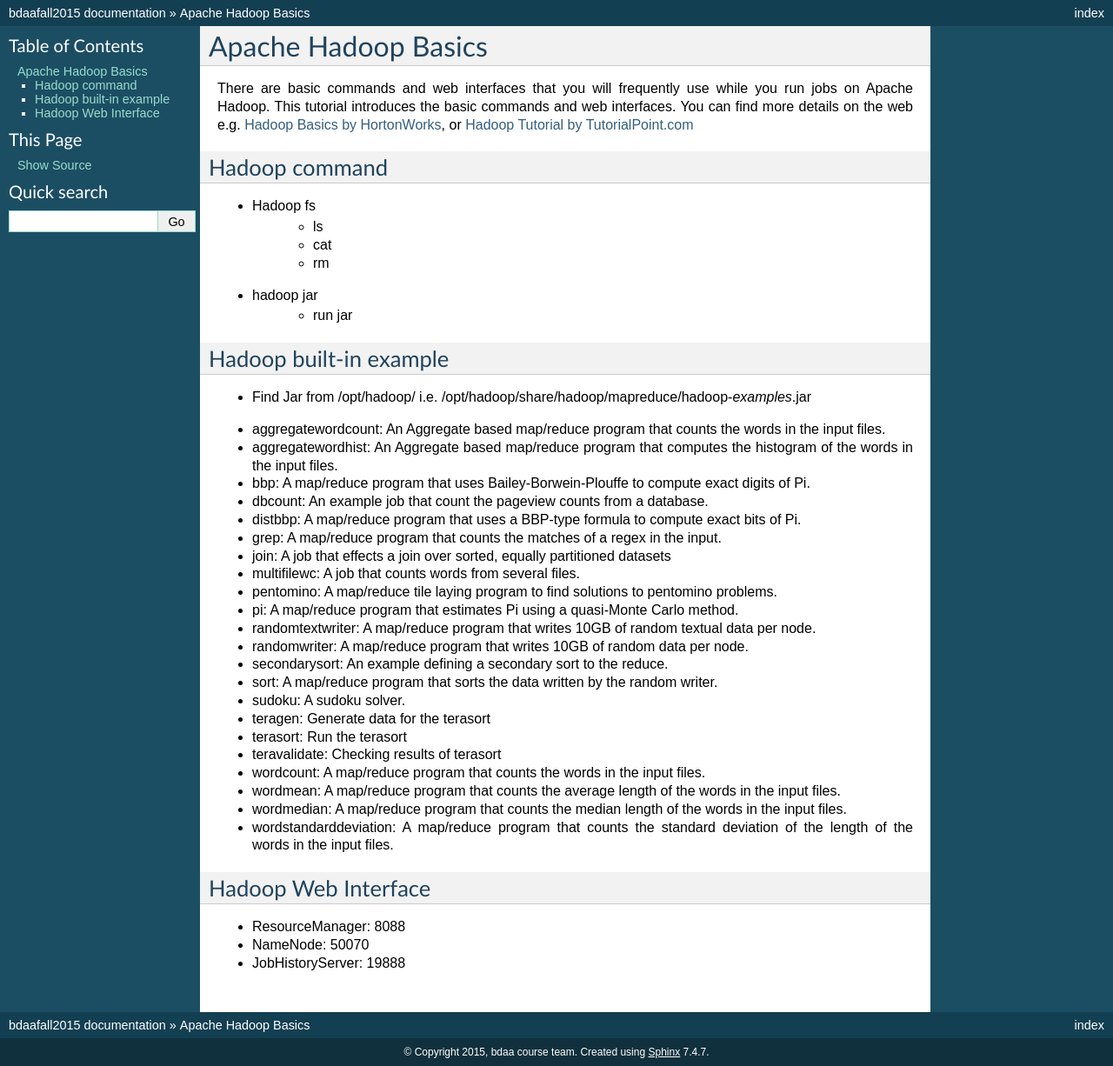
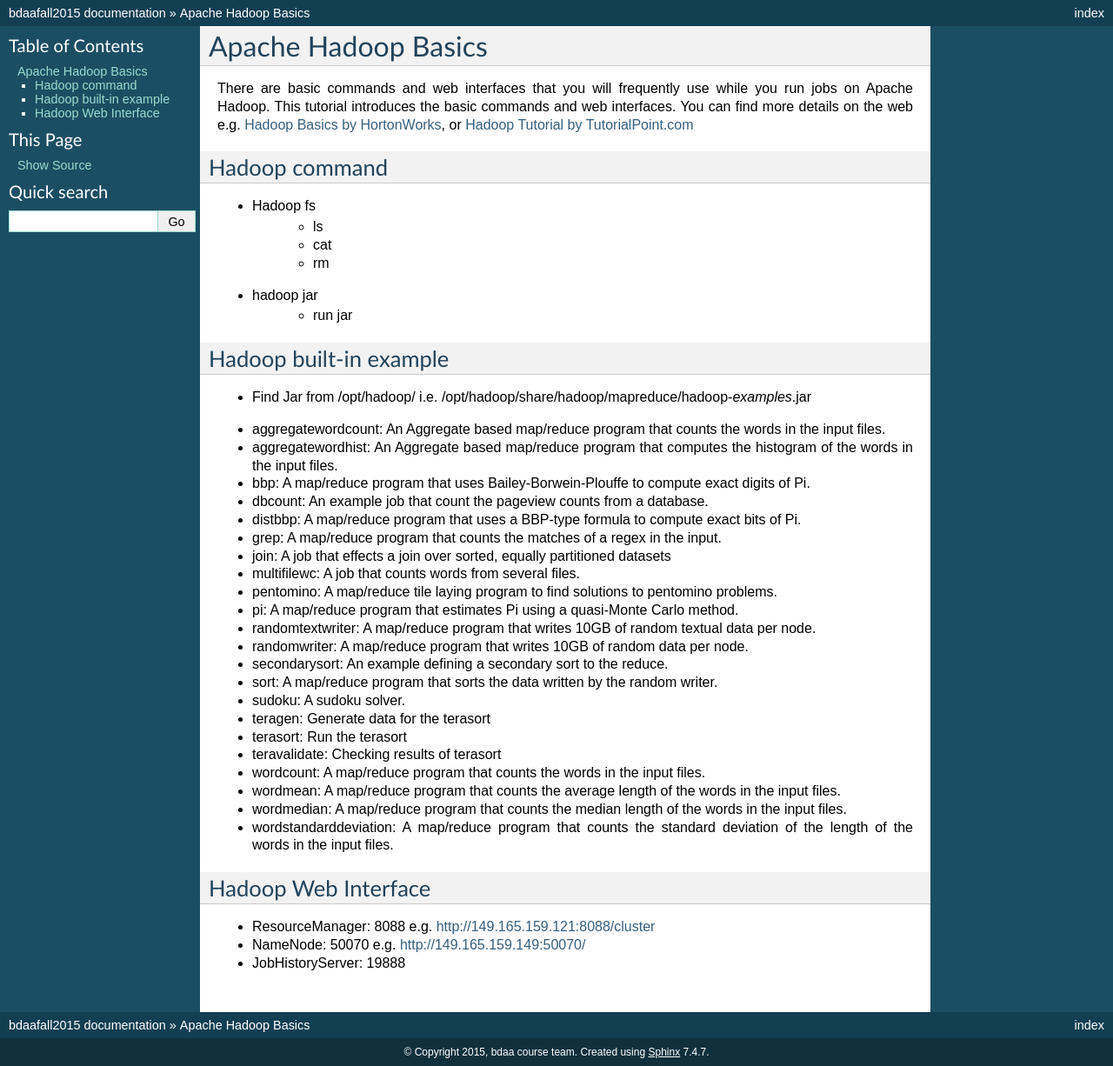
Before and after one commit to cglmoocs/bdaafall2015, a Sphinx documentation site: the page built from docs/source/hadoop_basics.rst, in a window 1280 px wide. Shown: the whole page at 87% size. Built offline with Sphinx 7.4.7, drawn with Linux system fonts in a browser that asks for light colours; some of the changed lines change nothing that is shown.

Commit message:
Update hadoop_basics.rst

```diff
--- a/docs/source/hadoop_basics.rst
+++ b/docs/source/hadoop_basics.rst
@@ -47,6 +47,6 @@
 Hadoop Web Interface
 ------------------------
 
-- ResourceManager: 8088
-- NameNode: 50070
+- ResourceManager: 8088 e.g. http://149.165.159.121:8088/cluster
+- NameNode: 50070 e.g. http://149.165.159.149:50070/
 - JobHistoryServer: 19888
```
